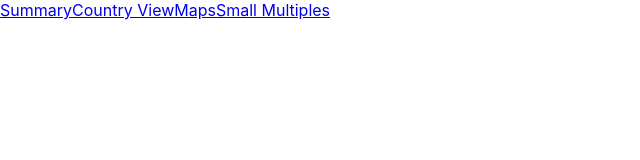
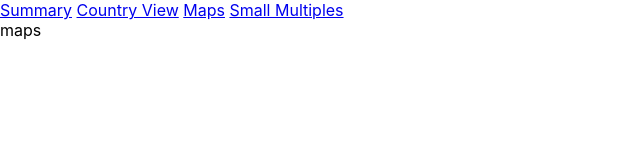
Before and after one commit to DigitalCharlie/oci-climate, a React (Create React App) app in the folder prototypes/dataview/: page /maps in a window 1280 px wide. Shown: the top 160 px of the page, without its empty margins (0-640 px from the left). Built offline with nearby package versions, Linux system fonts and the light colour scheme; no server answers.

Commit message:
add stubs

```diff
--- a/prototypes/dataview/src/App.js
+++ b/prototypes/dataview/src/App.js
@@ -2,7 +2,7 @@ import './App.css';
 import useDataHook from './useDataHook';
 import SummaryGraph from './SummaryGraph';
 import SmallMultiples from './SmallMultiples'
-
+import Maps from './Map'
 import { BrowserRouter as Router, Route, Switch, Link } from 'react-router-dom'
 function App() {
   const data = useDataHook()
@@ -10,9 +10,9 @@ function App() {
   return (
     <Router>
       <div>
-        <Link to='/summary'>Summary</Link>
-        <Link to='/country'>Country View</Link>
-        <Link to='/maps'>Maps</Link>
+        <Link to='/summary'>Summary</Link>{' '}
+        <Link to='/country'>Country View</Link>{' '}
+        <Link to='/maps'>Maps</Link>{' '}
         <Link to='/multiples'>Small Multiples</Link>
       </div>
 
@@ -23,6 +23,14 @@ function App() {
         <Route path='/multiples'>
           <SmallMultiples data={data} />
         </Route>
+
+        <Route path='/maps'>
+          <Maps data={data} />
+        </Route>
+
+        <Route path='/country'>
+          <div>coming soon?</div>
+        </Route>
       </Switch>
     </Router>
   )
--- /dev/null
+++ b/prototypes/dataview/src/Map.js
@@ -0,0 +1,6 @@
+
+export default function Maps(props) {
+  return (
+    <div> maps</div>
+  )
+}
```
